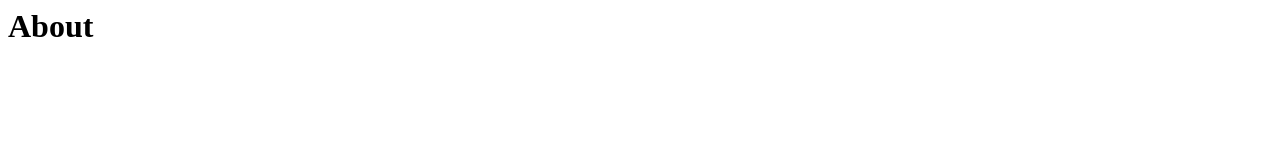
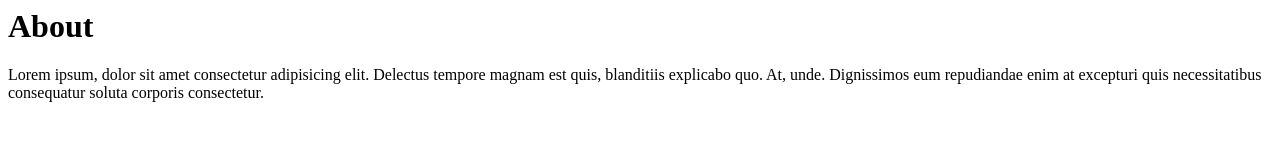
Before and after one commit to MamadovZaki/NodeJS_Crash_Course, a website: page public/about.html in a window 1280 px wide. Drawn offline with Linux system fonts and the light colour scheme.

Commit message:
Example: Building a webserver servering HTML pages

```diff
--- a/public/about.html
+++ b/public/about.html
@@ -6,5 +6,11 @@
   </head>
   <body>
     <h1>About</h1>
+    <p>
+      Lorem ipsum, dolor sit amet consectetur adipisicing elit. Delectus tempore
+      magnam est quis, blanditiis explicabo quo. At, unde. Dignissimos eum
+      repudiandae enim at excepturi quis necessitatibus consequatur soluta
+      corporis consectetur.
+    </p>
   </body>
 </html>
```
Also changed, not shown: 1 other file.
